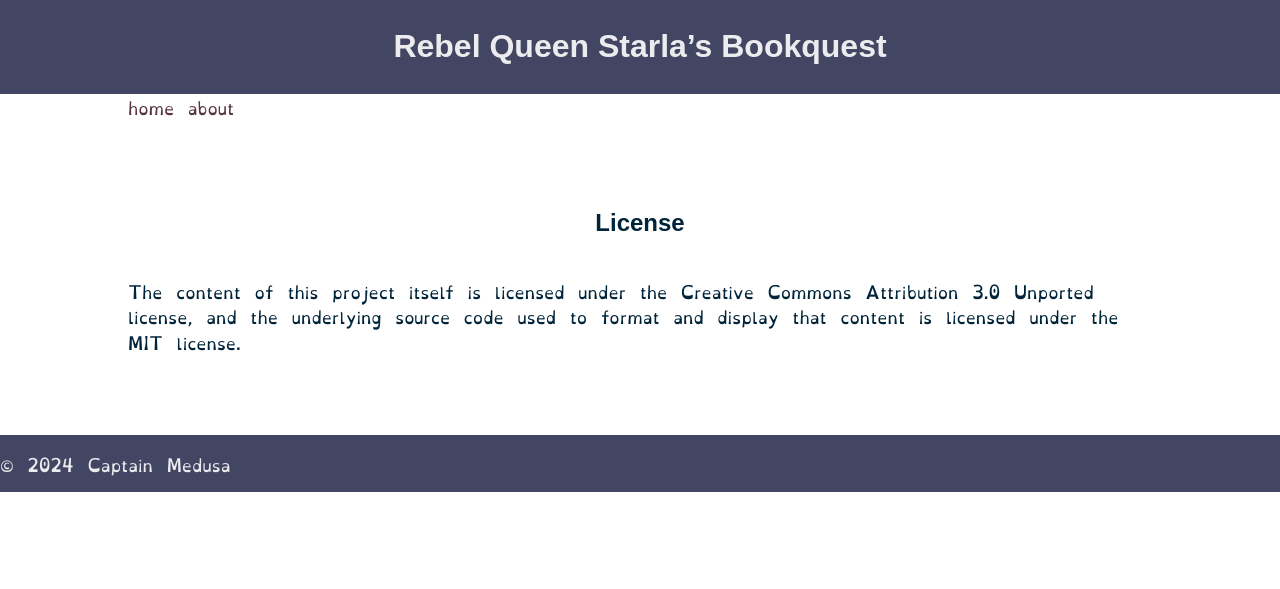
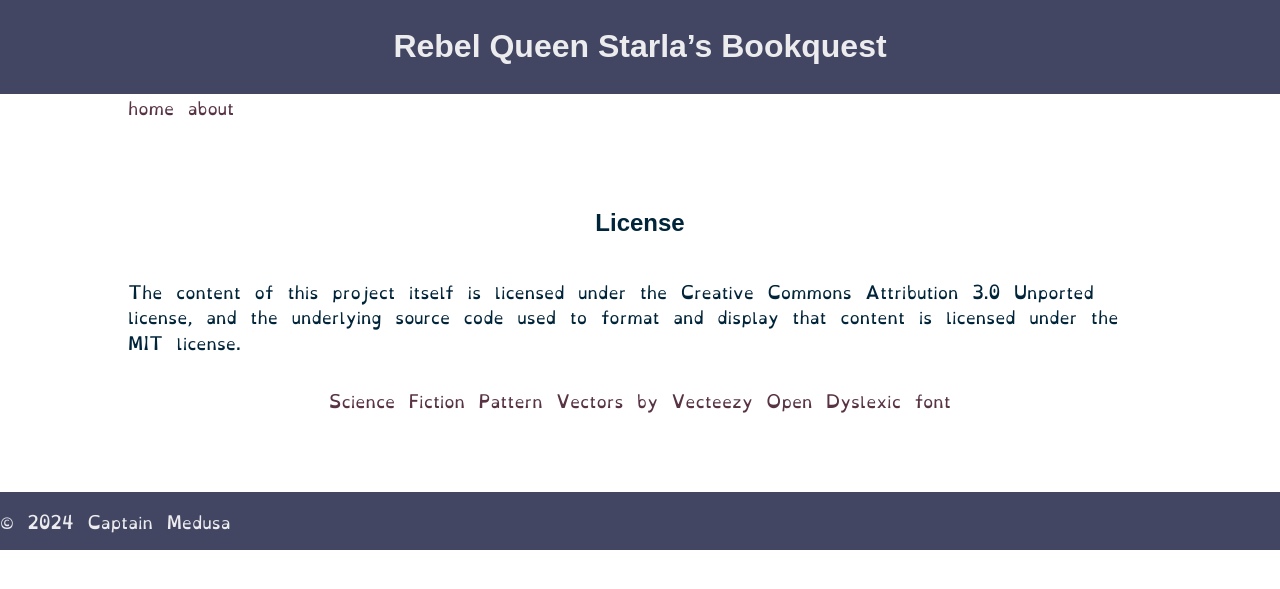
Before and after one commit to gwenananaelle/starlasbookquest, a Jekyll site: the page built from about.md, in a window 1280 px wide. Shown: the top 589 px of the page. Built offline with Jekyll 4.4.1, drawn with Linux system fonts in a browser that asks for light colours.

Commit message:
attributions

```diff
--- a/about.md
+++ b/about.md
@@ -6,3 +6,6 @@ permalink: /about/
 
 ## License
 The content of this project itself is licensed under the Creative Commons Attribution 3.0 Unported license, and the underlying source code used to format and display that content is licensed under the MIT license.
+
+<a href="https://www.vecteezy.com/free-vector/science-fiction-pattern">Science Fiction Pattern Vectors by Vecteezy</a>
+<a href="https://opendyslexic.org">Open Dyslexic font</a>
```
